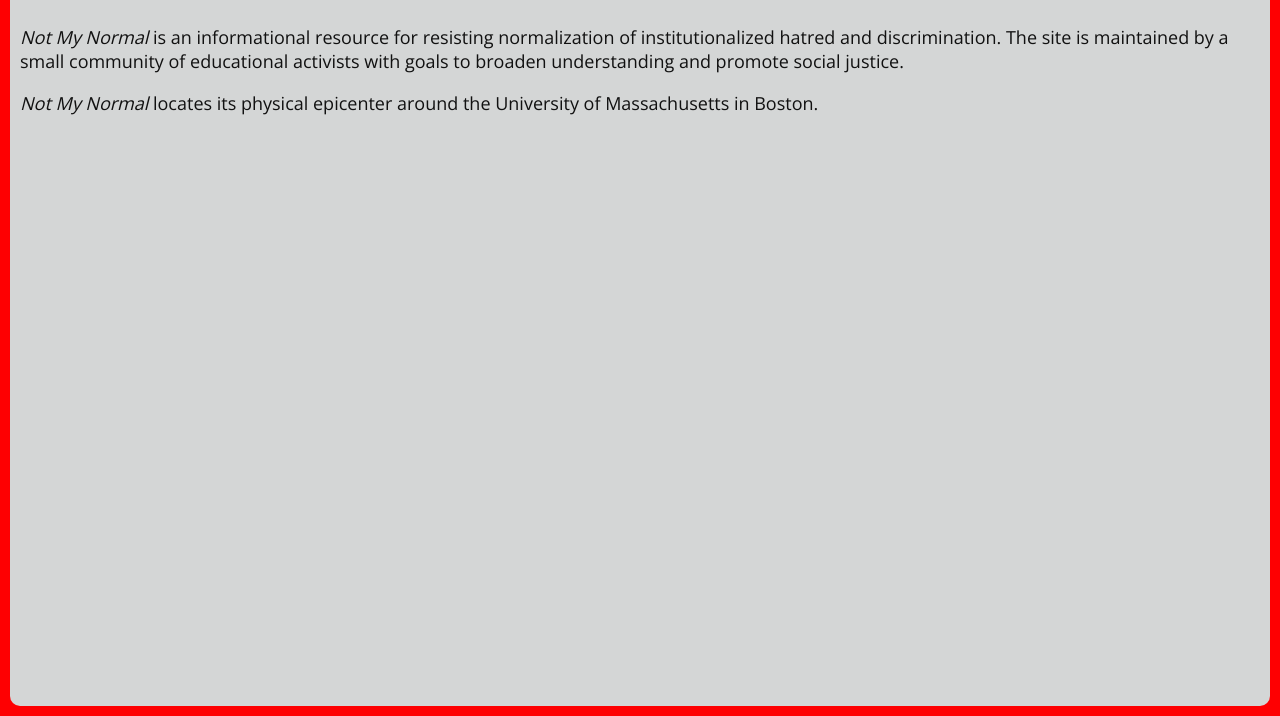
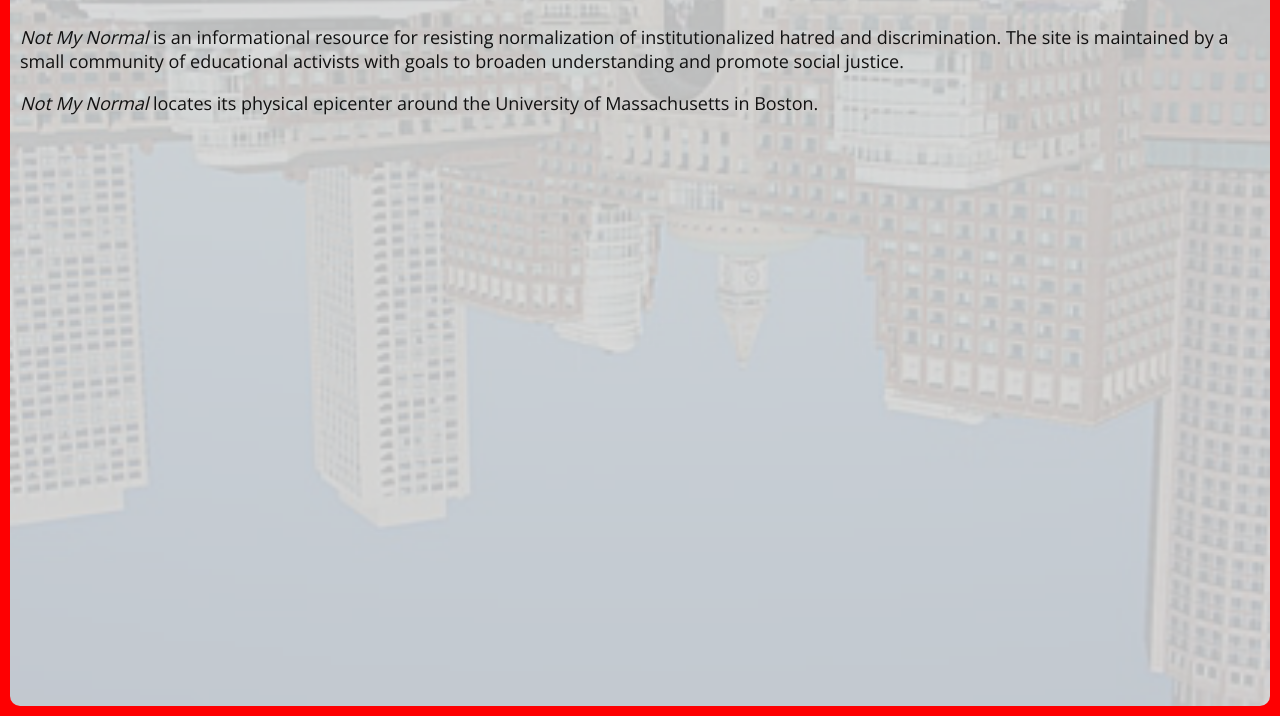
Before and after one commit to theriex/nmn, a plain HTML site: page docroot/index.html in a window 1280 px wide. Shown: the part 88-804 px from the top of the page. Drawn offline with nearby package versions, Linux system fonts and the light colour scheme.

Commit message:
Added background image for more visual interest

```diff
--- a/docroot/css/site.css
+++ b/docroot/css/site.css
@@ -24,7 +24,8 @@ button { border: 2px solid #666666; border-radius:5px; cursor:pointer;
 
 #outercontentdiv { padding:10px; margin:0px; height:98vh; }
 #contentdiv { position:relative; margin:0px; height:100%;
-  background:#d4d6d6; border-radius:10px; }
+  background:#d4d6d6 url("../img/nmnback.png") no-repeat fixed center;
+  background-size:cover; border-radius:10px; }
 #titlediv { font-size:36px; text-align:center;
   color:#520000; padding:4px 0px 3px 0px;
   font-family: "Roboto", "Helvetica", sans-serif;
```
Also changed, not shown: docroot/img/nmnback.png (added).
